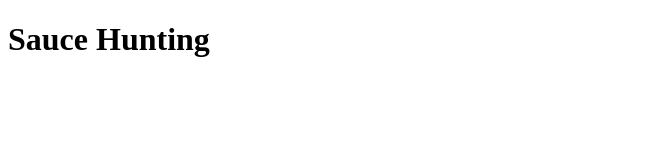
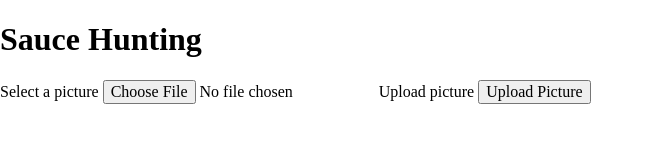
Before and after one commit to LeongYuXuan/Assignment2, a plain HTML site: page index.html in a window 1280 px wide. Shown: the whole page, without its empty margins (0-653 px from the left). Drawn offline with nearby package versions, Linux system fonts and the light colour scheme.

Commit message:
Don't remember, sorry :(

```diff
--- a/index.html
+++ b/index.html
@@ -4,15 +4,22 @@
     <head>
         <meta charset="utf-8">
         <meta http-equiv="X-UA-Compatible" content="IE=edge">
-        <title>Sauce Hunting</title>
+        <title> Sauce Hunting </title>
         <meta name="description" content="">
         <meta name="viewport" content="width=device-width, initial-scale=1">
-        <link rel="stylesheet" href="">
+        <link rel="stylesheet" href="normalise.css">
         <script src="jquery-3.5.1.min.js"></script>
     </head>
     <body>
         <h1>Sauce Hunting</h1>
+        <form action="">
+            <label for "aniScreen">Select a picture</label>
+            <input type="file" id = "aniScreen" name = "aniScreen">
+            <label for "submit">Upload picture</label>
+            <input type="submit" id = "submit" name = "submit" value = "Upload Picture">
 
-        <script src="" async defer></script>
+        </form>
+
+        <script src="script.js" async defer></script>
     </body>
 </html>
```
